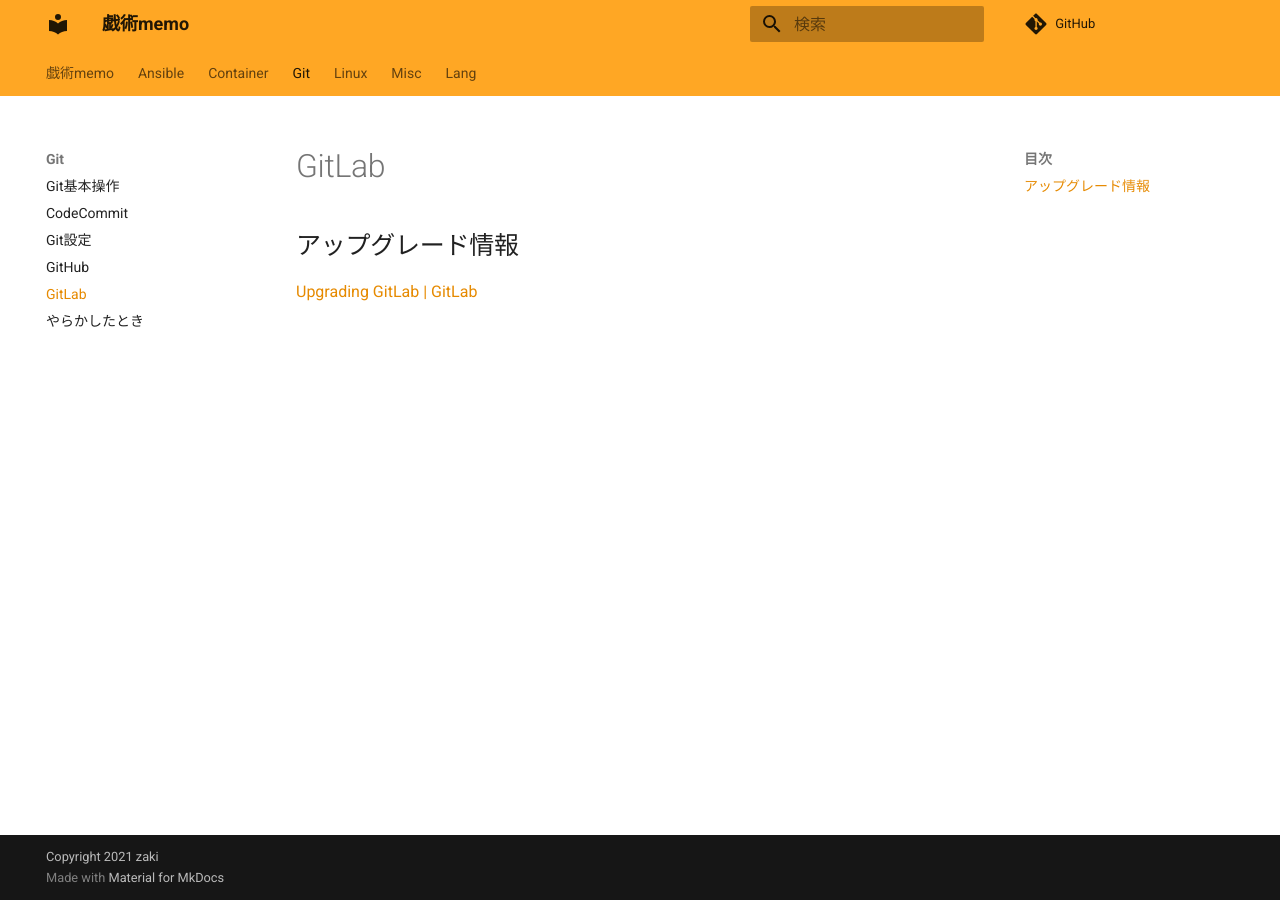
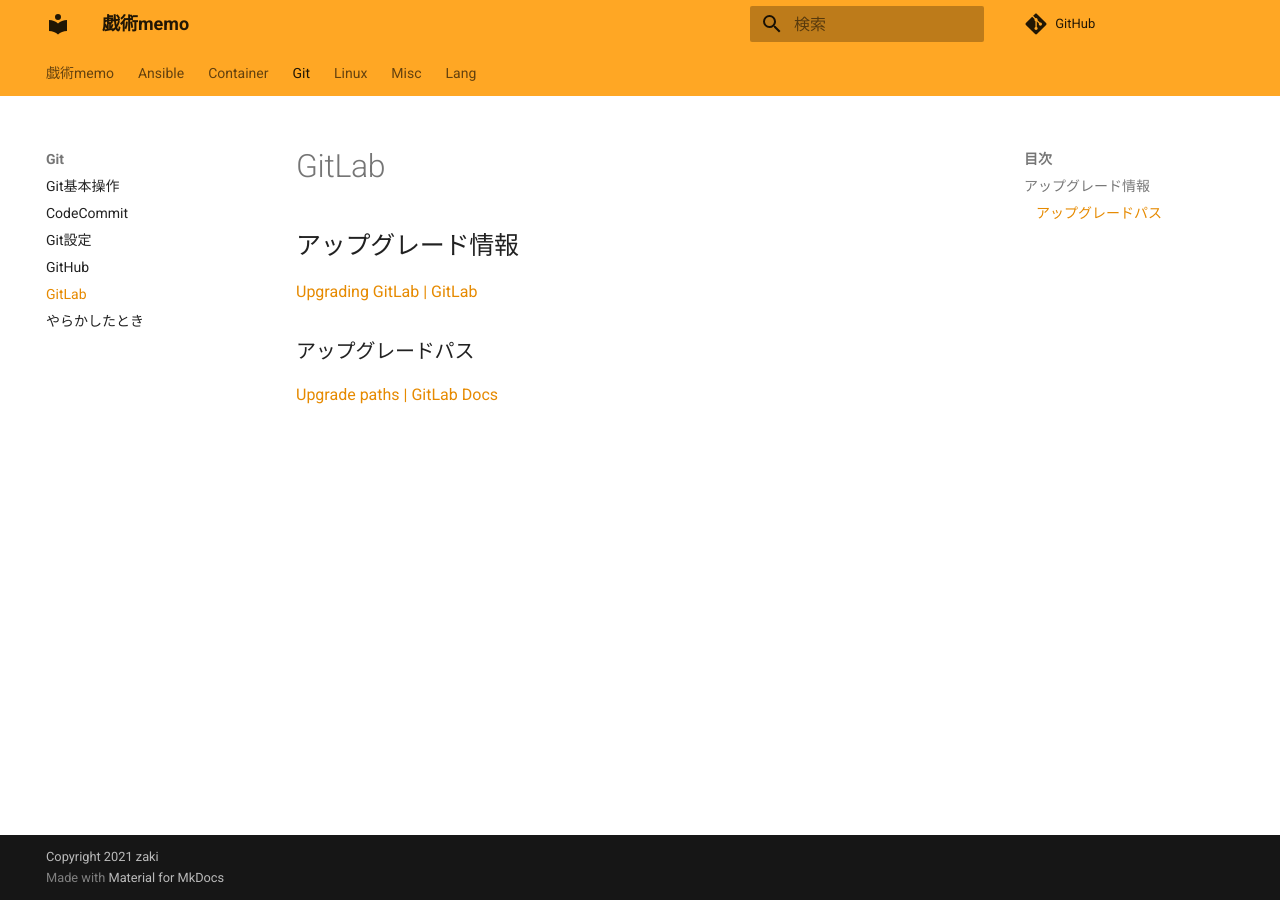
Before and after one commit to zaki-lknr/docs, an MkDocs documentation site: the page built from docs/Git/gitlab.md, in a window 1280 px wide. Built offline with MkDocs 1.6.1 and Material for MkDocs 9.7.7, drawn with Linux system fonts in a browser that asks for light colours; comment, search, counter and statistics services are not loaded.

Commit message:
add: git/gitlab: アップグレードパス

```diff
--- a/docs/Git/gitlab.md
+++ b/docs/Git/gitlab.md
@@ -3,3 +3,7 @@
 ## アップグレード情報
 
 [Upgrading GitLab | GitLab](https://docs.gitlab.com/ee/update/)
+
+### アップグレードパス
+
+[Upgrade paths | GitLab Docs](https://docs.gitlab.com/update/upgrade_paths/)
```
